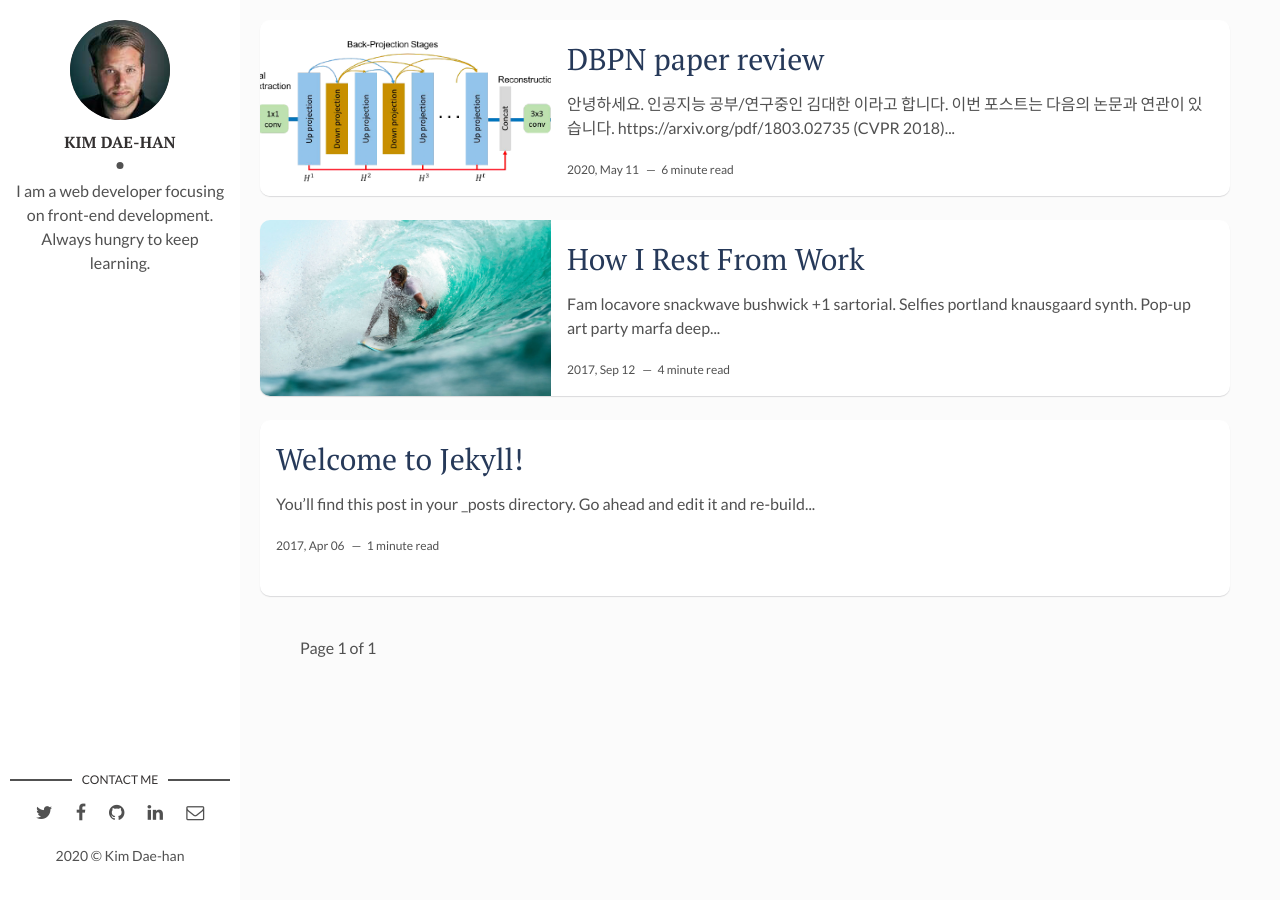
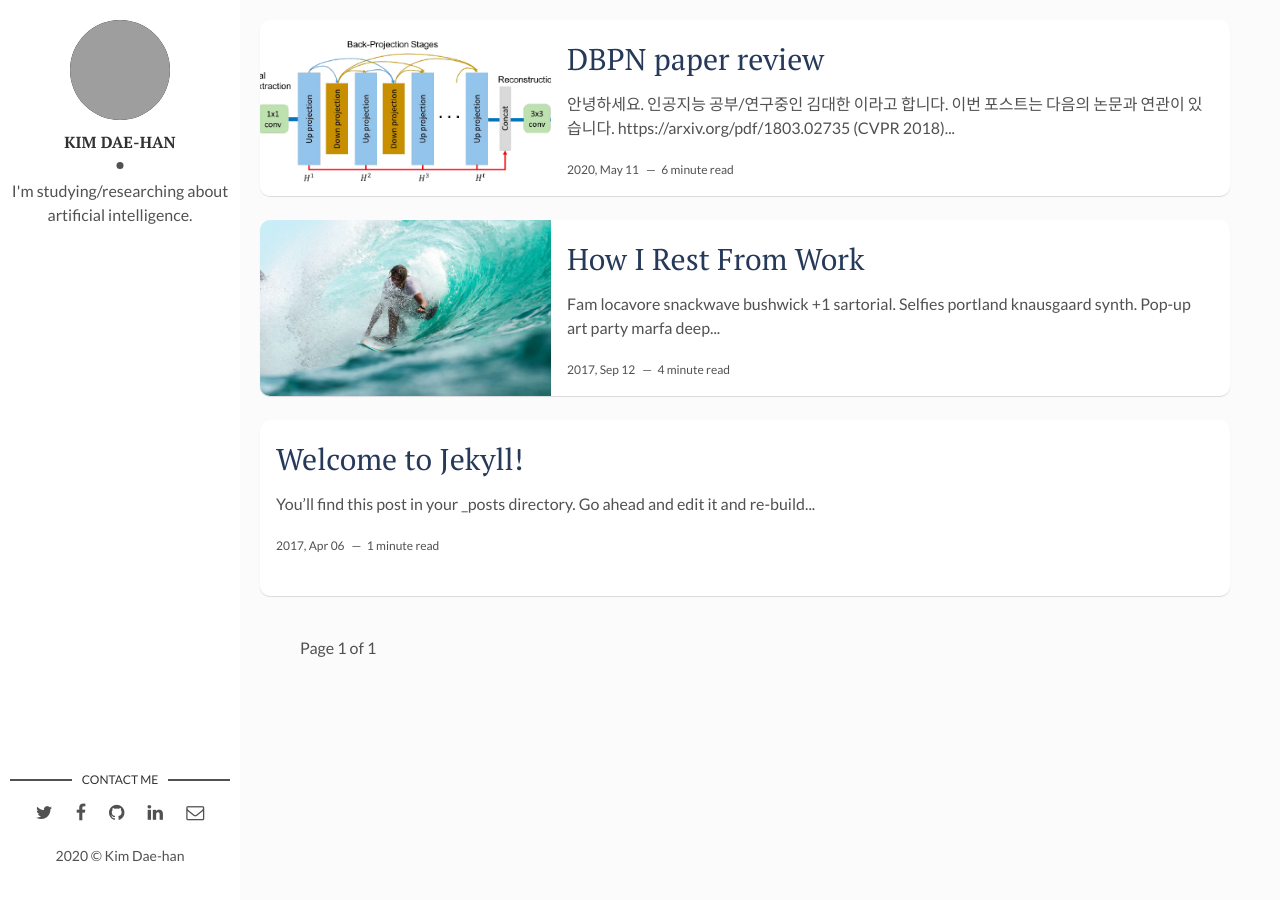
Before and after one commit to seominseok0429/koreadhkim.github.io, a Jekyll site: the page built from index.html, in a window 1280 px wide. Built offline with Jekyll 4.4.1, drawn with Linux system fonts in a browser that asks for light colours; the list of posts is cut into pages by our own code; grey boxes are pictures that could not be loaded.

Commit message:
fix : config.yml

```diff
--- a/_config.yml
+++ b/_config.yml
@@ -10,11 +10,11 @@ site-twitter: #if your site has a twitter account, enter it here
 
 # Author Settings
 author: Kim Dae-han # add your name
-author-img: david-freeman.jpg # add your photo
-about-author: I am a web developer focusing on front-end development. Always hungry to keep learning. # add description
+author-img: author_dhkim.jpeg # add your photo
+about-author: I'm studying/researching about artificial intelligence. # add description
 social-twitter: # add your Twitter handle
 social-facebook: # add your Facebook handle
-social-github: artemsheludko # add your Github handle
+social-github: koreadhkim # add your Github handle
 social-linkedin: # add your Linkedin handle
 social-email: # add your Email address
 
```
Also changed, not shown: 1 other file.
